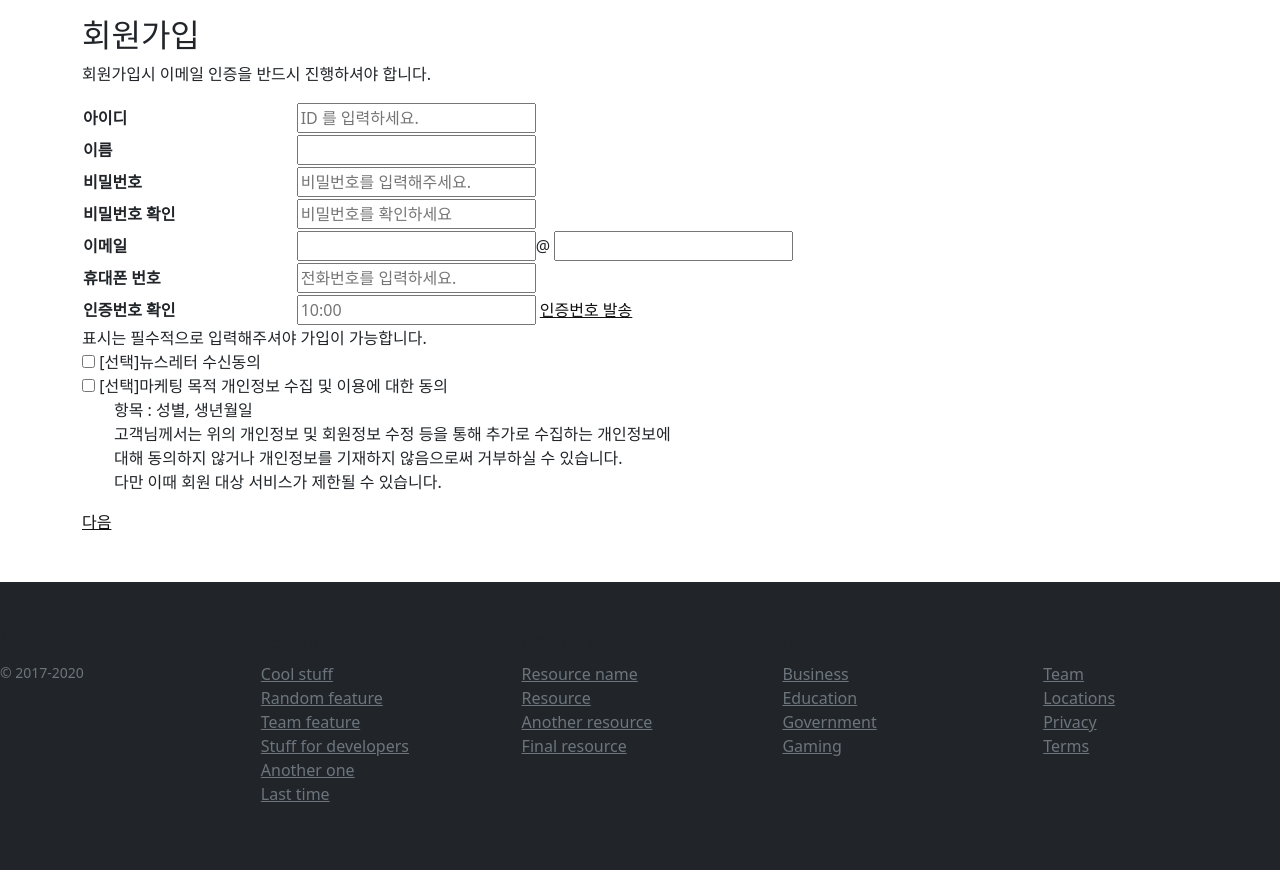
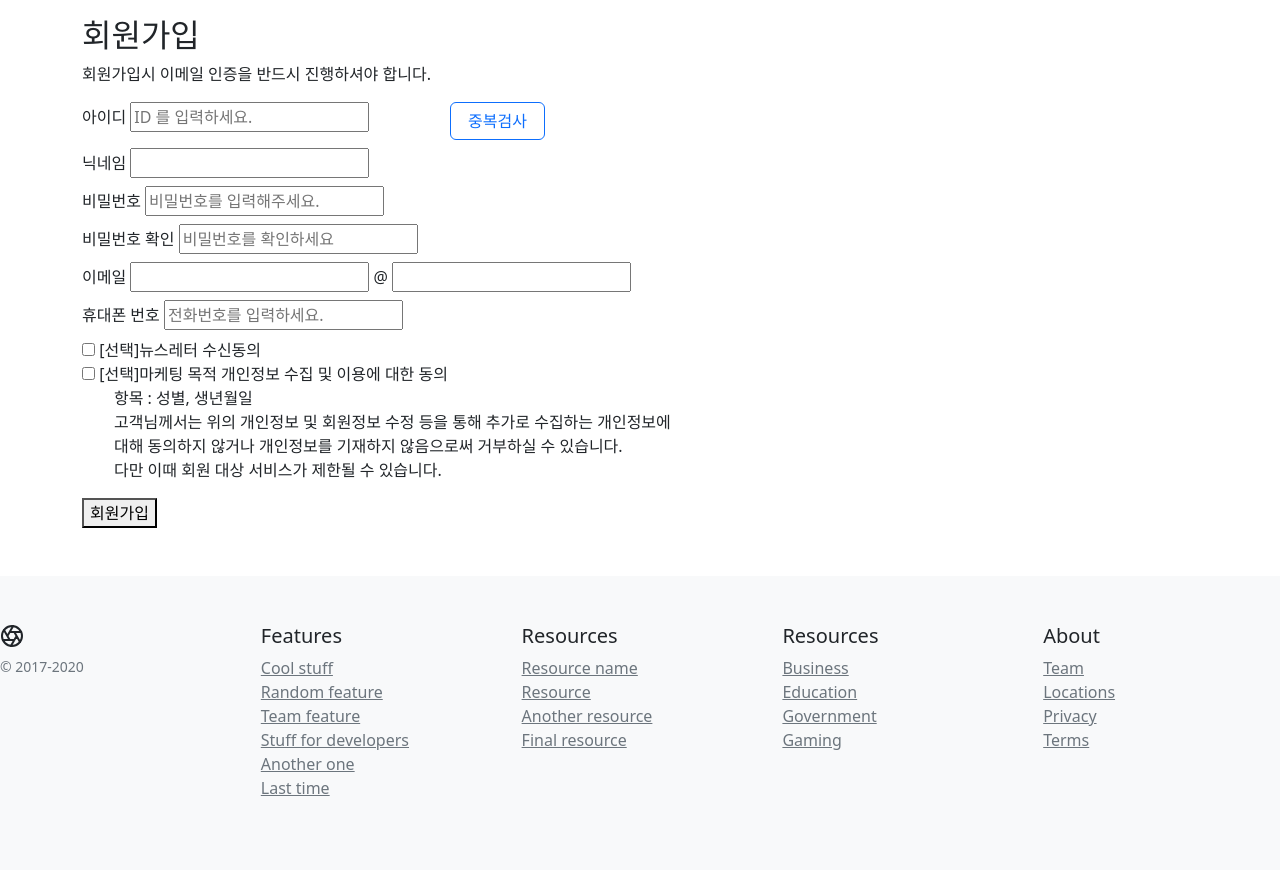
Before and after one commit to aodtmdals/WKUsell_web, a Flask app: page /join in a window 1280 px wide. Shown: the part 73-943 px from the top of the page. After the commit the page ends 869 px from the top, so only its background shows below. Run offline with Flask 2, Linux system fonts and the light colour scheme; some libraries are stand-ins or nearby versions.

Commit message:
insert join data in database and revise join.html

```diff
--- a/main.py
+++ b/main.py
@@ -1,58 +1,49 @@
-import os
 from flask import Flask, render_template, request, redirect
 from flask import session
-from flask_wtf.csrf import CSRFProtect #csrf
 import pymysql
-from server.models import db, User
-from server.form import RegisterForm
-from flask_sqlalchemy import SQLAlchemy
+import hashlib
 
 # 나중에 DB 데이터 받아올 때 클레스로 받아올 수 있게 가볍게 구상해둔 것
-# class DB:
-#     def __init__(self) -> None:
-#         db = pymysql.connect(host='localhost',
-#         port=3306,
-#         user='root',
-#         passwd='accle10032',
-#         db='cheese',
-#         charset='utf8')
+class DB:
+    def __init__(self):
+        db = pymysql.connect(host='localhost',
+        port=3306,
+        user='root',
+        passwd='accle10032',
+        db='wku_market',
+        charset='utf8')
 
-#     def insert_login(self, id, name):
-#         cursor = self.db.cursor()
+        self.db = db
+
+    #회원가입
+    def insert_join(self, id, pw, name, email, phone):
+        password_hash = hashlib.sha256(pw.encode('utf-8')).hexdigest()
+        cursor = self.db.cursor()
+
+        user_data = [id, pw, name, email, phone]
+
+        sql = """insert into user_data (id, pw, name, email, phone)
+                values(%s, %s, %s, %s, %s)"""
+
+        cursor.execute(sql, user_data)
+        self.db.commit()
+
+    def id_overlap(self):
+        cursor = self.db.cursor()
+
+        sql = """select t1.id from user_data t1"""
+
+        cursor.execute(sql)
+        id = cursor.fetchall()
+        return id
 
 
-# db = pymysql.connect(host='localhost',
-#     port=3306,
-#     user='root',
-#     passwd='accle10032', # 만들어뒀던 DB 비밀번호 기재 (DB 연동시)
-#     db='cheese',         # 만들어뒀던 DB 이름 기재 (DB 연동시)
-#     charset='utf8')
-
-# def db_connector():
-
-#     cursor = db.cursor()
-
-#     sql = """SELECT *
-#             FROM cheese
-#             WHERE uid=%s
-#             AND upw=%s;"""
-
-
-#     stmt = "SHOW TABLES LIKE 'userdata'"
-#     cursor.execute(stmt)
-#     result = cursor.fetchone()
-#     if result:
-#         pass
-#     else:
-#         cursor.execute(sql)
-#         db.commit()
-
-#     return str("DB connected!")
 
 
 
 app = Flask(__name__)
 app.secret_key = "secret key"
+db = DB()
 
 @app.route('/')
 def index():
@@ -63,34 +54,35 @@ def create():
 @app.route("/join-in")
 def join_in():
     return render_template("join-in.html")
-#대충 해둔 회원가입
-@app.route("/register", methods=["POST", "GET"])
-def register():
-    form = RegisterForm()
-    if form.validate_on_submit():
-        usertable = User()
-        usertable.userid = request.form.get["id"]
-        usertable.password = request.form.get["password"]
-        usertable.email = request.form.get["email"]
-        usertable.phone = request.form.get["phone"]
-
-        db.session.add(usertable)
-        db.session.commit()
-
-    return render_template('register.html', form=form)
-#@app.route("/join-in/register", methods=["POST"])
-# def login_register():
-
-#         if id == "admin" and pw == "admin":
-#             return render_template("index.html")
-#         else:
-#             return render_template("join-in.html")
 @app.route("/join-out")
 def join_out():
     return render_template("index.html")
 @app.route("/join")
 def join():
     return render_template("join.html")
+@app.route("/join/request", methods=["POST"])
+def join_request():
+    if request.method == "POST":
+        id = request.form["id"]
+        password = request.form["password"]
+        email = request.form["email"] + "@" + request.form["email_url"]
+        phone = request.form["phone"]
+        nickname = request.form["nickname"]
+
+        print("id = {}, password = {}, email = {}, phone = {}, nickname = {}".format(id, password, email, phone, nickname))
+        db.insert_join(id, password, nickname ,email, phone)
+
+        return render_template("index.html")
+    else:
+        return render_template("join.html")
+
+#아이디 중복 검사 부분. 추후에 추가 예정
+@app.route("/join/id-overlap")
+def id_overlap():
+    id_receive = request.form["id"]
+    saved_id = db.id_overlap()
+
+
 @app.route("/detail")
 def detail():
     return render_template("detail.html")
@@ -100,19 +92,4 @@ def product_list():
 
 
 if __name__ == '__main__':
-    basedir = os.path.abspath(os.path.dirname(__file__))
-    dbfile = os.path.join(basedir, 'db.sqlite')
-
-    app.config['SQLALCHEMY_DATABASE_URI'] = 'sqlite:///' + dbfile
-    app.config['SQLALCHEMY_COMMIT_ON_TEARDOWN'] = True #사용자에게 정보 전달완료하면 teadown. 그 때마다 커밋=DB반영
-    app.config['SQLALCHEMY_TRACK_MODIFICATIONS'] = False #추가 메모리를 사용하므로 꺼둔다
-    app.config['SECRET_KEY']='asdfasdfasdfqwerty' #해시값은 임의로 적음
-
-    csrf = CSRFProtect()
-    csrf.init_app(app)
-
-    db.init_app(app) #app설정값 초기화
-    db.app = app #Models.py에서 db를 가져와서 db.app에 app을 명시적으로 넣는다
-    db.create_all() #DB생성
-
-    app.run(host='0.0.0.0', debug=True, port=1000)
+    app.run(host='0.0.0.0', debug=True, port=8080)
--- /dev/null
+++ b/static/js/join.js
@@ -0,0 +1,95 @@
+const pwText = document.querySelector(".pw-text");
+const idText = document.querySelector(".id-text");
+const nickText = document.querySelector(".nick-text");
+const emailText = document.querySelector(".email-text");
+const phoneText = document.querySelector(".phone-text");
+const joinBtn = document.getElementById("join");
+
+function passwordCheck() {
+  const pw = document.getElementById("password").value;
+  const pwCheck = document.getElementById("password-check").value;
+
+  if (pw.length < 8 || pw.length > 16) {
+    pwText.innerHTML = "비밀번호는 8글자 이상, 16글자 이하만 가능합니다.";
+    pwText.style.color = "red";
+  } else if (pw != "" && pwCheck != "") {
+    if (pw == pwCheck) {
+      pwText.innerHTML = "비밀번호가 일치합니다.";
+      pwText.style.color = "blue";
+    } else {
+      pwText.innerHTML = "비밀번호가 일치하지 않습니다.";
+      pwText.style.color = "red";
+    }
+  } else {
+    pwText.innerHTML = "";
+  }
+}
+
+function innerTextCheck() {
+  const id = document.getElementById("id").value;
+  const nickname = document.getElementById("nickname").value;
+
+  if (id == " ") {
+    idText.innerHTML = "아이디를 입력하세요";
+    idText.style.color = "red";
+  } else if (id.length < 5) {
+    pwText.innerHTML = "아이디는 5글자 이상만 가능합니다.";
+    pwText.style.color = "red";
+  } else {
+    idText.innerHTML = "";
+  }
+  if (nickname == " ") {
+    nickText.innerHTML = "닉네임을 입력하세요";
+    nickText.style.color = "red";
+  } else if (nickname.length < 3) {
+    nickText.innerHTML = "닉네임은 3글자 이상만 가능합니다.";
+    nickText.style.color = "red";
+  } else {
+    nickText.innerHTML = "";
+  }
+}
+
+function check_id() {
+  let username = $("#input-username").val();
+  if (username == "") {
+    $("#help-id")
+      .text("아이디를 입력해주세요.")
+      .removeClass("is-safe")
+      .addClass("is-danger");
+    $("#input-username").focus();
+    return;
+  }
+  if (!is_username(username)) {
+    $("#help-id")
+      .text(
+        "아이디의 형식을 확인해주세요. 영문과 숫자, 일부 특수문자(._-) 사용 가능. 2-10자 길이"
+      )
+      .removeClass("is-safe")
+      .addClass("is-danger");
+    $("#input-username").focus();
+    return;
+  }
+  $("#help-id").addClass("is-loading");
+  $.ajax({
+    type: "POST",
+    url: "/join/id-overlap",
+    data: {
+      id: username,
+    },
+    success: function (response) {
+      if (response["exists"]) {
+        $("#help-id")
+          .text("이미 존재하는 아이디입니다.")
+          .removeClass("is-safe")
+          .addClass("is-danger");
+        $("#input-username").focus();
+      } else {
+        $("#help-id")
+          .text("사용할 수 있는 아이디입니다.")
+          .removeClass("is-danger")
+          .addClass("is-success");
+      }
+      $("#help-id").removeClass("is-loading");
+    },
+  });
+}
--- a/templates/base.html
+++ b/templates/base.html
@@ -81,7 +81,7 @@
     </nav>
     {% block content %}{% endblock %}
     <!-- 페이지 하단 -->
-    <footer class="mt-5 py-5 bg-dark">
+    <footer class="mt-5 py-5 bg-light">
       <div class="row">
         <div class="col-12 col-md">
           <svg
@@ -160,5 +160,6 @@
       crossorigin="anonymous"
     ></script>
     <script src="/static/js/navgation-bar.js" crossorigin="anonymous"></script>
+    <script src="/static/js/join.js" crossorigin="anonymous"></script>
   </body>
 </html>
--- a/templates/join.html
+++ b/templates/join.html
@@ -1,87 +1,86 @@
 {% extends "base.html" %} {% block content %}
 <main class="mt-3">
   <div class="container">
+    <form action="/join/request" method="post">
       <div class="form_txtInput">
         <h2 class="sub_tit_txt">회원가입</h2>
         <p class="exTxt">회원가입시 이메일 인증을 반드시 진행하셔야 합니다.</p>
         <div class="join_form">
-        <table>
-          <colgroup>
-            <col width="30%" />
-            <col width="auto" />
-          </colgroup>
-          <tbody>
-            <tr>
-              <th><span>아이디</span></th>
-              <td>
-                <input name="id" type="text" placeholder="ID 를 입력하세요." />
-              </td>
-            </tr>
-            <tr>
-              <th><span>이름</span></th>
-              <td><input name="nickname" type="text" placeholder="" /></td>
-            </tr>
-            <tr>
-              <th><span>비밀번호</span></th>
-              <td>
+          <div class="row mb-2">
+          <div class="col-lg-4">
+            <label for="id">아이디</label>
             <input
+              id="id"
+              name="id"
+              type="text"
+              pattern="[A-Za-z0-9]+"
+              placeholder="ID 를 입력하세요."
+              onchange="innerTextCheck()"
+            />
+          </div>
+          <button type="button" class="id_overlap_button btn btn-outline-primary col-lg-1">중복검사</button>
+          <div class="id-text col-lg-4"></div>
+          </div>
+          <div class="row mb-2">
+          <div class="col-lg-4">
+            <label for="nickname">닉네임</label>
+            <input id="nickname" name="nickname" type="text" placeholder=""
+            onchange="innerTextCheck()" />
+          </div>
+            <div class="nick-text col-lg-4"></div>
+          </div>
+          <div class="col-lg-4 mb-2">
+            <label for="password">비밀번호</label>
+            <input
+              id="password"
               name="password"
               type="password"
               placeholder="비밀번호를 입력해주세요."
+              pattern="^(?=.*[A-Za-z])(?=.*\d)(?=.*[$@$!%*#?&])[A-Za-z\d$@$!%*#?&]{8,16}$"
+              onchange="passwordCheck()"
             />
-              </td>
-            </tr>
-            <tr>
-              <th><span>비밀번호 확인</span></th>
-              <td>
+          </div>
+          <div class="row mb-2">
+            <div class="col-lg-4">
+              <label for="password-check">비밀번호 확인</label>
               <input
-                  name="password_check"
+                id="password-check"
+                name="password-check"
                 type="password"
                 placeholder="비밀번호를 확인하세요"
+                onchange="passwordCheck()"
               />
-              </td>
-            </tr>
-            <tr class="email">
-              <th><span>이메일</span></th>
-              <td>
+            </div>
+            <div class="pw-text col-lg-5"></div>
+          </div>
+          <div class="row mb-2">
+            <div class="col-lg-8">
+                <label for="email">이메일</label>
+                <input id="email" name="email" type="text" class="email" placeholder="" />
+                <span class="mar10">@</span>
                 <input
-                  name="email"
-                  type="email"
-                  class="email"
+                  name="email_url"
+                  type="text"
+                  class="email email2"
                   placeholder=""
-                /><span class="mar10">@</span>
-                <input type="text" class="email email2" placeholder="" />
-              </td>
-            </tr>
-
-            <tr>
-              <th><span>휴대폰 번호</span></th>
-              <td>
+                  onchange="passwordCheck()"
+                />
+            </div>
+            <div class="email-text"></div>
+          </div>
+          <div class="row mb-2">
+            <div class="col-lg-6">
+              <label for="phone">휴대폰 번호</label>
               <input
+                id="phone"
                 name="phone"
                 type="text"
                 placeholder="전화번호를 입력하세요."
+                pattern="[0-9]+"
+                onchange="passwordCheck()"
               />
-              </td>
-            </tr>
-
-            <tr>
-              <th><span>인증번호 확인</span></th>
-              <td>
-                <input
-                  name="check"
-                  type="text"
-                  class="send_number"
-                  placeholder="10:00"
-                />
-                <a href="javascript:;" class="btn_confirm">인증번호 발송</a>
-              </td>
-            </tr>
-          </tbody>
-        </table>
-        <div class="exform_txt">
-          <span>표시는 필수적으로 입력해주셔야 가입이 가능합니다.</span>
             </div>
+            <div class="phone-text col-lg-4"></div>
           </div>
         <!-- join_form E  -->
         <div class="agree_wrap">
@@ -117,9 +116,10 @@
           </div>
         </div>
         <div class="btn_wrap">
-        <a href="javascript:;">다음</a>
+          <button type="submit" class="join-btn" id="join">회원가입</button>
         </div>
       </div>
+    </form>
     <!-- form_txtInput E -->
   </div>
   <!-- content E-->
```
Also changed, not shown: server/form.py (deleted, +0 -11 lines), server/models.py (deleted, +0 -24 lines), templates/create.html (+13 -14 lines), templates/list.html (+7 -7 lines), README.md. Lines whose indentation alone changed are shown as unchanged.
